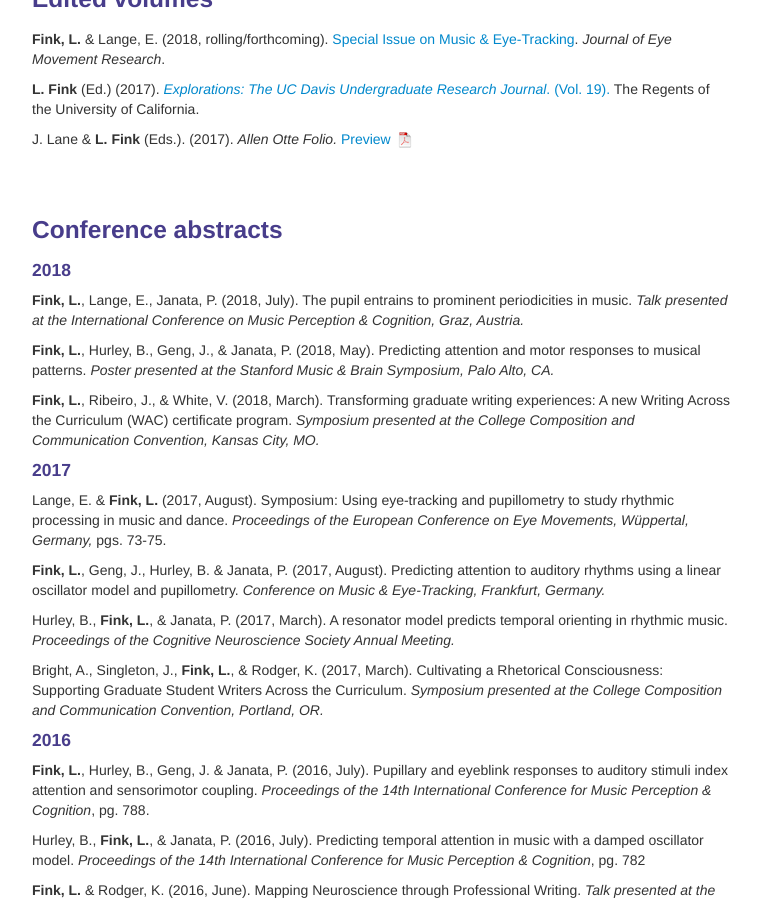
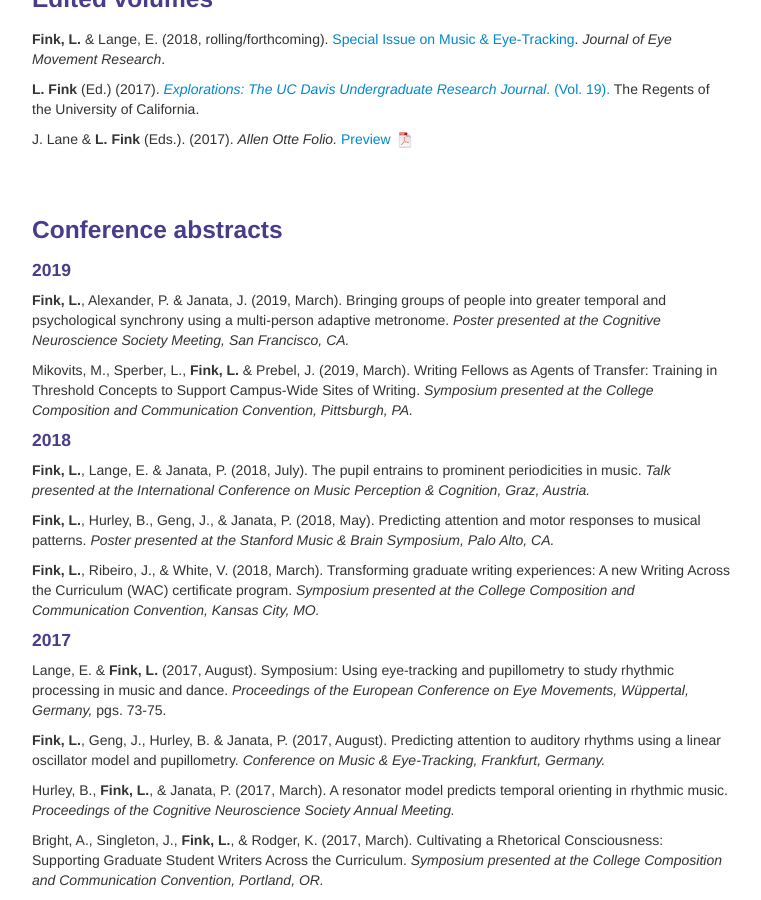
Before and after one commit to lkfink/lkfink.github.io, a Jekyll site: the page built from pages/pubs.md, in a window 1280 px wide and 900 px high, scrolled down 655 px. Shown: the whole window, without its empty margins (258-1019 px from the left). Built offline with Jekyll 4.4.1, drawn with Linux system fonts in a browser that asks for light colours.

Commit message:
add March conferences

```diff
--- a/pages/pubs.md
+++ b/pages/pubs.md
@@ -68,9 +68,14 @@ J. Lane & **L. Fink** (Eds.). (2017). *Allen Otte Folio.* [Preview ![Program as
 
 ### <a name="abstracts"></a>Conference abstracts
 
+#### 2019
+**Fink, L.**, Alexander, P. & Janata, J. (2019, March). Bringing groups of people into greater temporal and psychological synchrony using a multi-person adaptive metronome. *Poster presented at the Cognitive Neuroscience Society Meeting, San Francisco, CA.*
+
+Mikovits, M., Sperber, L., **Fink, L.** & Prebel, J. (2019, March). Writing Fellows as Agents of Transfer: Training in Threshold Concepts to Support Campus-Wide Sites of Writing. *Symposium presented at the College Composition and Communication Convention, Pittsburgh, PA.*
+
 #### 2018
 
-**Fink, L.**, Lange, E., Janata, P. (2018, July). The pupil entrains to prominent periodicities in music. *Talk presented at the International Conference on Music Perception & Cognition, Graz, Austria.*
+**Fink, L.**, Lange, E. & Janata, P. (2018, July). The pupil entrains to prominent periodicities in music. *Talk presented at the International Conference on Music Perception & Cognition, Graz, Austria.*
 
 **Fink, L.**, Hurley, B., Geng, J., & Janata, P. (2018, May). Predicting attention and motor responses to musical patterns. *Poster presented at the Stanford Music & Brain Symposium, Palo Alto, CA.*
 
```
